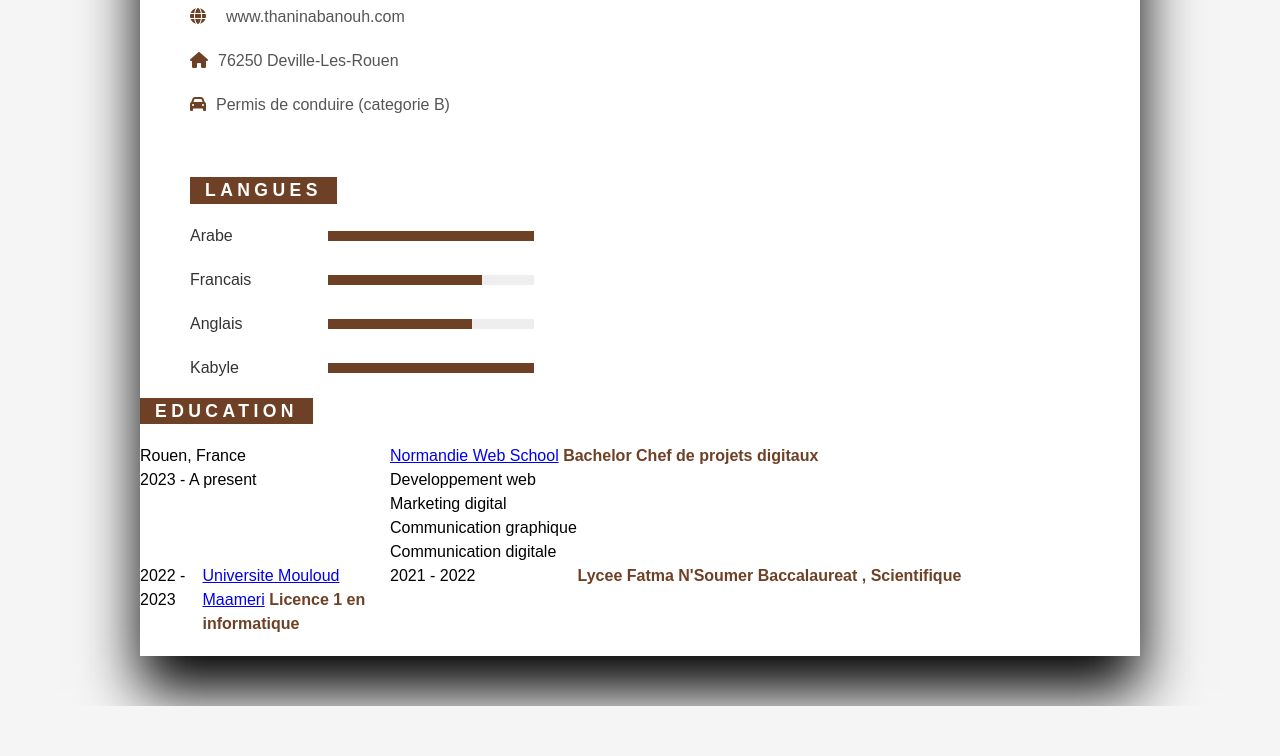
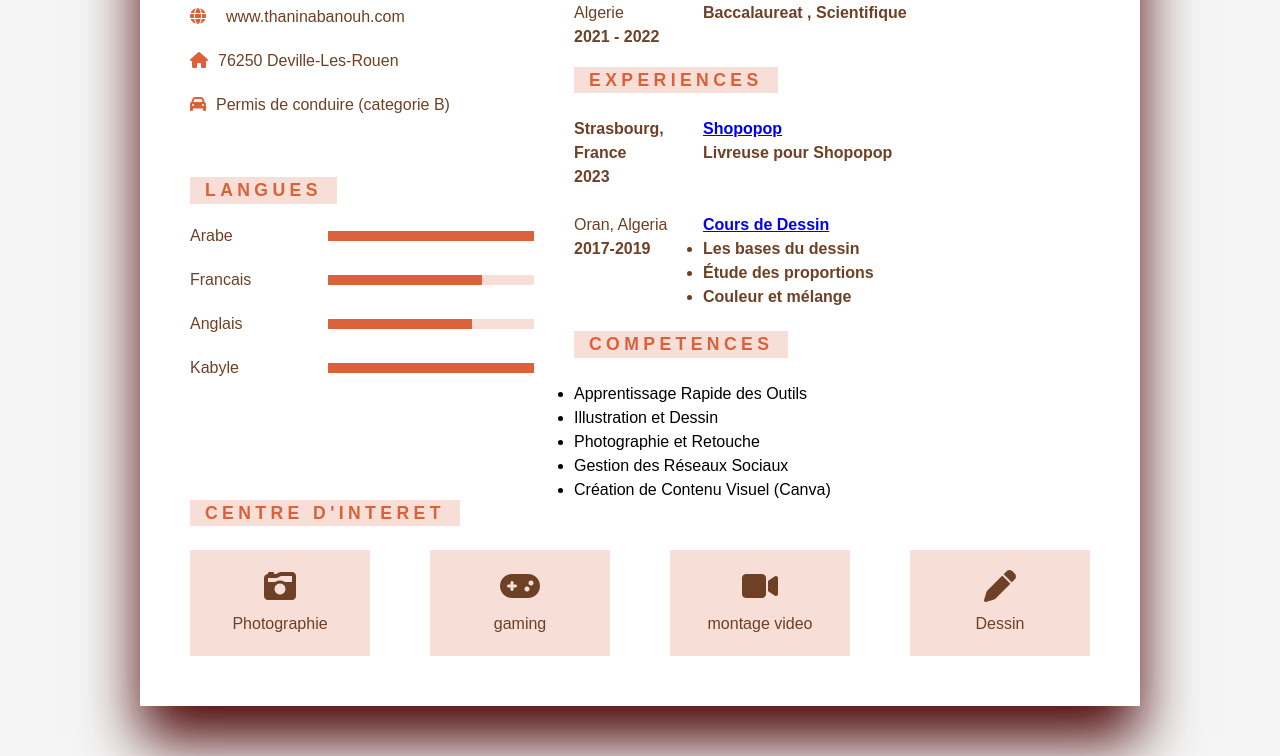
Before and after one commit to thaninabanouh/mon-cv-html, a plain HTML site: page index.html in a window 1280 px wide. Shown: the part 807-1563 px from the top of the page. Before the commit the page ends 1513 px from the top, so only its background shows below. Drawn offline with Linux system fonts and the light colour scheme.

Commit message:
changement

```diff
--- a/index.html
+++ b/index.html
@@ -9,32 +9,31 @@
      href="https://cdnjs.cloudflare.com/ajax/libs/font-awesome/6.5.1/css/all.min.css"
      integrity="sha512-DTOQO9RWCH3ppGqcWaEA1BIZOC6xxalwEsw9c2QQeAIftl+Vegovlnee1c9QX4TctnWMn13TZye+giMm8e2LwA=="
      crossorigin="anonymous"
-    referrerpolicy="no-referrer"
-  />
+     referrerpolicy="no-referrer" />
+
      <link
       rel="apple-touch-icon"
       sizes="180x180"
-      href="/favicons/apple-touch-icon.png"
-    />
+      href="/favicons/apple-touch-icon.png"  />
+
      <link
       rel="icon"
       type="image/png"
       sizes="32x32"
-      href="/favicons/favicon-32x32.png"
-    />
+      href="/favicons/favicon-32x32.png" />
+
      <link
       rel="icon"
       type="image/png"
       sizes="16x16"
-      href="/favicons/favicon-16x16.png"
-    />
+      href="/favicons/favicon-16x16.png" />
+
      <link rel="manifest" href="/site.webmanifest" />
      <link
       rel="mask-icon"
       href="/favicons/safari-pinned-tab.svg"
-      color="#5bbad5"
-    />
-    <body>
+      color="#5bbad5"/>
+ </head>
         <style>
           * {
             margin: 0;
@@ -57,13 +56,13 @@
             min-height: 1000px;
             background: #fff;
             margin: 50px;
-            box-shadow: 0 35px 55px rgba(0, 0, 0, 1);
+            box-shadow: 0 35px 55px rgb(77, 8, 8);
           }
           .top {
             position: relative;
             width: 100%;
             height: 400px;
-            background: linear-gradient(45deg, #301313, #FF5757);
+            background: linear-gradient(45deg, #fff8f6, #F7DED7);
             padding: 50px;
             margin-inline-end:auto ;
           }
@@ -74,7 +73,7 @@
           }
           h2 {
             font-size: 3em;
-            color: #fff;
+            color: #DA613A;
             text-transform: uppercase;
             letter-spacing: 0.1em;
           }
@@ -100,7 +99,7 @@
             height: auto;
           }
           .group p {
-            color: #fff;
+            color: #DA613A;
             font-size: 1.05em;
           }
           .bottom {
@@ -117,8 +116,8 @@
             font-size: 1.1em;
             text-transform: uppercase;
             letter-spacing: 0.25em;
-            color: #fff;
-            background: #6e4126;
+            color: #DA613A;
+            background: #F7DED7;
             font-weight: 600;
             padding: 0 15px;
             margin-top: 40px;
@@ -137,12 +136,13 @@
             gap: 10px;
           }
           .contactinfo li .icon {
+            color: #DA613A;
+          }
+          .contactinfo li .text {
             color: #6e4126;
           }
-          .contactinfo li .text {
-            color: #555;
-          }
-          .Langues {
+          .Langues
+          {
             position: relative;
             width: 100%;
             display: flex;
@@ -157,20 +157,20 @@
             grid-template-columns: 2fr 3fr;
           }
           .Langues .languesBox p {
-            color: #333;
+            color: #6e4126;
           }
           .Langues .languesBox .value {
             position: relative;
             width: 100%;
             height: 10px;
-            background: #eee;
+            background: #F7DED7;
           }
           .Langues .languesBox .value::before {
             content: "";
             position: absolute;
             width: var(--i);
             height: 100%;
-            background: #6e4126;
+            background: #DA613A;
           }
           .adjsMargin {
             margin-top: -10px;
@@ -188,22 +188,63 @@
             display: grid;
             grid-template-columns: 1fr 3fr;
           }
-          .edu_groupBx p:nth-child(1) {
+          .edu_groupBx p:nth-child(1)
+          {
             font-weight: 500;
           }
-          .edu_groupBx b {
+          .edu_groupBx
+           {
             font-weight: 600;
             color: #6e4126;
           }
+          .section
+           {
+            color: #6e4126;
+          }
+          .h5
+           {
+            color: #6e4126;
+          }
+          .interet
+          {
+            padding: 0 50px 50px;
+          }
+          .interet ul
+          {
+            display: flex;
+            margin-top: px;
+            gap: 20px;
+            justify-content: space-between;
+          }
+          .interet ul li
+          {
+            list-style: none;
+            color: #6e4126;
+            width: calc(100% / 5);
+            padding: 20px 0;
+            display: flex;
+            flex-direction: column;
+            gap: 10px;
+            background: #F7DED7;
+            text-align: center;
+            cursor: pointer;
+          }
+          .interet ul li:hover
+          {
+            background: #DA613A;
+            color: #F7DED7;
+          }
+          .interet ul li i
+          {
+            font-size: 2em;
+          }
         </style>
+    <body>
      <div class="container">
           <div class="top">
              <h2>
-              Thanina BANOUH
-              <small
-                >recherche un stage en marketing digital et communication
-                digitale</small
-              >
+                  Thanina BANOUH <small>recherche un stage en marketing digital et communication
+                  digitale</small>
              </h2>
              <div class="group">
                  <div class="leftSide">
@@ -212,15 +253,15 @@
                         </div>
                     </div>
                  <div class="rightSide">
-                <p>
-                  Débutante en développement web sur le point de lancer un projet de
-                  personnelbranding utilisant WordPress, HTML et CSS. Prête à créer
+                     <p><em>Débutante en développement web sur le point de lancer un projet de
+                     personnelbranding utilisant <strong>WordPress, HTML</strong> et <strong>CSS</strong>. Prête à créer
                      une présentation personnelle unique, à concevoir une identité
-                  visuelle distinctive et à structurer un CV percutant. J'ai hâte de
+                     visuelle distinctive et à structurer un <strong>CV </strong> percutant. J'ai hâte de
                      présenter mes réalisations à travers un portfolio captivant et
                      engagée à améliorer constamment le site. Prête à commencer et à
                      renforcer ma présence en ligne.
-                </p>
+                     </em></p>
+
                     </div>
              </div>
          </div>
@@ -238,7 +279,7 @@
                      </li>
                      <li>
                          <span class="icon"><i class="fa-brands fa-linkedin"></i></span>
-                    <a href="https://www.linkedin.com/in/thanina-banouh-a116592a5/overlay/about-this-profile/?lipi=urn%3Ali%3Apage%3Ad_flagship3_profile_view_base%3B87aqLzSJQEumdV2%2Fw%2BTC%2FA%3D%3D" target="_blank" rel="noopener noreferrer">Thanina BANOUH</a>
+                         <a href="https://www.linkedin.com/in/thanina-banouh-a116592a5/overlay/about-this-profile/?    lipi=urn%3Ali%3Apage%3Ad_flagship3_profile_view_base%3B87aqLzSJQEumdV2%2Fw%2BTC%2FA%3D%3D" target="_blank" rel="noopener noreferrer">Thanina BANOUH</a>
                       </li>
                      <li>
                           <span class="icon"><i class="fa-brands fa-github"></i></span>
@@ -251,16 +292,14 @@
                      </li>
                      <li>
                          <span class="icon"><i class="fa-solid fa-house"></i></span>
-                  <span class="text"
-                    >76250 Deville-Les-Rouen</span
-                  >
+                         <span class="text">76250 Deville-Les-Rouen</span>
+
                      </li>
                      <li>
                          <span class="icon"><i class="fa-solid fa-car"></i></span>
                          <span class="text">Permis de conduire (categorie B)</span>
                       </li>
                  </ul>
-
                  <h4>Langues</h4>
                  <div class="Langues">
                      <div class="languesBox" style="--i: 100%">
@@ -281,37 +320,92 @@
                      </div>
                  </div>
              </div>
-            <div class="right_side"></div>
-          </div>
-          <div class="right_side">
-            <h4 class="adjsMargin">Education</h4>
+             <iv class="right_side">
+                  <h4 class="adjsMargin">formations</h4>
                   <div class="edu_group">
                      <div class="edu_groupBx">
-                <p>Rouen, France <br />2023 - A present</p>
+                          <p>Rouen, France <br /><strong>2023 - A present</strong></p>
                          <div class="value">
-                  <a href="https://www.google.com/aclk?sa=l&ai=DChcSEwjY4OKpy-GDAxX0BgYAHaduCJ0YABAAGgJ3cw&ase=2&gclid=CjwKCAiA75itBhA6EiwAkho9e_nj-3CMdGSo7ySKIoSw7lQxv3fNrNTnSh222PDNlCgtlM88v0QmQxoCKX4QAvD_BwE&sig=AOD64_1pMjBnb2bEM478TRkEOrD7hw-sjw&q&nis=4&adurl&ved=2ahUKEwi45Nypy-GDAxV3U6QEHRSuBkIQ0Qx6BAgMEAE" target="_blank" rel="noopener noreferrer">Normandie Web School</a>
-                  <b>Bachelor Chef de projets digitaux</b>
-                  <p>
-                    Developpement web <br />Marketing digital <br />Communication
-                    graphique <br />
-                    Communication digitale
-                  </p>
-                </div>
-                <div class="edu_groupBx">
-                  <p>2022 - 2023</p>
-                  <div class="value">
-                    <a href="https://www.ummto.dz/" target="_blank" rel="noopener noreferrer">Universite Mouloud Maameri</a>
-                    <b>Licence 1 en informatique</b>
+                             <strong>
+                             <a href="https://www.google.com/aclk?sa=l&ai=DChcSEwjY4OKpy-GDAxX0BgYAHaduCJ0YABAAGgJ3cw&ase=2& gclid=CjwKCAiA75itBhA6EiwAkho9e_nj-3CMdGSo7ySKIoSw7lQxv3fNrNTnSh222PDNlCgtlM88v0QmQxoCKX4QAvD_BwE&sig=AOD64_1pMjBnb2bEM478TRkEOrD7hw-sjw&q&nis=4&adurl&ved=2ahUKEwi45Nypy-GDAxV3U6QEHRSuBkIQ0Qx6BAgMEAE" target="_blank"  rel="noopener noreferrer"><span>Normandie Web School </span></a>
+                             </strong>
+                             <br>
+                             <p><strong>Bachelor Chef de projets digitaux </strong></p>
+                             <h5>
+                                 <ul>
+                                     <li>Developpement web</li>
+                                     <li>Marketing digital </li>
+                                     <li>Communication graphique</li>
+                                     <li>Communication digitale</li>
+                                 </ul>
+                             </h5>
                          </div>
                       </div>
                      <div class="edu_groupBx">
-                  <p>2021 - 2022</p>
-                  <div class="value">
-                    <b>Lycee Fatma N'Soumer</b>
-                    <b>Baccalaureat , Scientifique</b>
+                          <p>Tizi-Ouzou, Algerie <br><strong> 2022 - 2023</strong></p>
+                         <div class="value"><strong>
+                              <a href="https://www.ummto.dz/" target="_blank" rel="noopener noreferrer">Universite Mouloud Maameri</a></strong>
+                             <p><strong>Licence 1 en informatique</strong></p>
+                          </div>
+                       </div>
+                      <div class="edu_groupBx">
+                          <p>Tizi-Ouzou, Algerie <br><strong> 2021 - 2022</strong></p>
+                         <div class="value"><strong>
+                              <a href="https://www.facebook.com/people/Lyc%C3%A9e-Fatma-Nsoumer-Tizi-Ouzou-Alg%C3%A9rie/100027974695164/" target="_blank" rel="noopener noreferrer">Lycee Fatma N'Soumer</a></strong>
+                             <p><strong></strong></p>Baccalaureat , Scientifique
                          </div>
                       </div>
                   </div>
+                 <h4 class="adjsMargin">Experiences</h4> <b></b>
+                 <div class="edu_groupBx"><b></b><br>
+                     <p>Strasbourg, France <br><strong>2023</strong></p>
+                     <div class="value"><strong>
+                         <a href="https://www.shopopop.com/" target="_blank" rel="noopener noreferrer">Shopopop</a></strong>
+                         <p><strong>Livreuse pour Shopopop</strong></p>
+                      </div>
+                  </div><br>
+                 <div class="edu_groupBx">
+                     <p>Oran, Algeria <br><strong>2017-2019</strong></p>
+                      <div class="value">
+                         <a href="https://www.facebook.com/p/CEM-Tandjaoui-100064311504703/" target="_blank" rel="noopener noreferrer"><strong>Cours de Dessin</strong></a>
+                         <p>
+                            <strong>
+                         <ul>
+                             <li>Les bases du dessin</li>
+                             <li>Étude des proportions</li>
+                             <li>Couleur et mélange</li>
+                         </ul>
+                            </strong>
+                          </p>
+                     </div>
+                 </div><br>
+                 <h4 class="adjsMargin">Competences</h4>
+                     <h><ul><br>
+                        <li>Apprentissage Rapide des Outils</li>
+                        <li>Illustration et Dessin
+                        </li>
+                        <li>Photographie et Retouche</li>
+                        <li>Gestion des Réseaux Sociaux
+                        </li>
+                        <li>Création de Contenu Visuel (Canva)
+                        </li>
+                     </ul>
+                    </h>
+             </div>
+                 <div class="interet">
+                     <h4 class="adjsMargin">Centre d'interet</h4>
+                     <p><br>
+                         <ul>
+                             <li><i class="fa-solid fa-camera-retro"></i>
+                             Photographie</li>
+                             <li><i class="fa-solid fa-gamepad"></i>
+                             gaming</li>
+                             <li><i class="fa-solid fa-video"></i>
+                             montage video</li>
+                             <li><i class="fa-solid fa-pen"></i>
+                             Dessin</li>
+                         </ul>
+                      </p>
                  </div>
          </div>
      </div>
```
Lines whose indentation alone changed are shown as unchanged.
